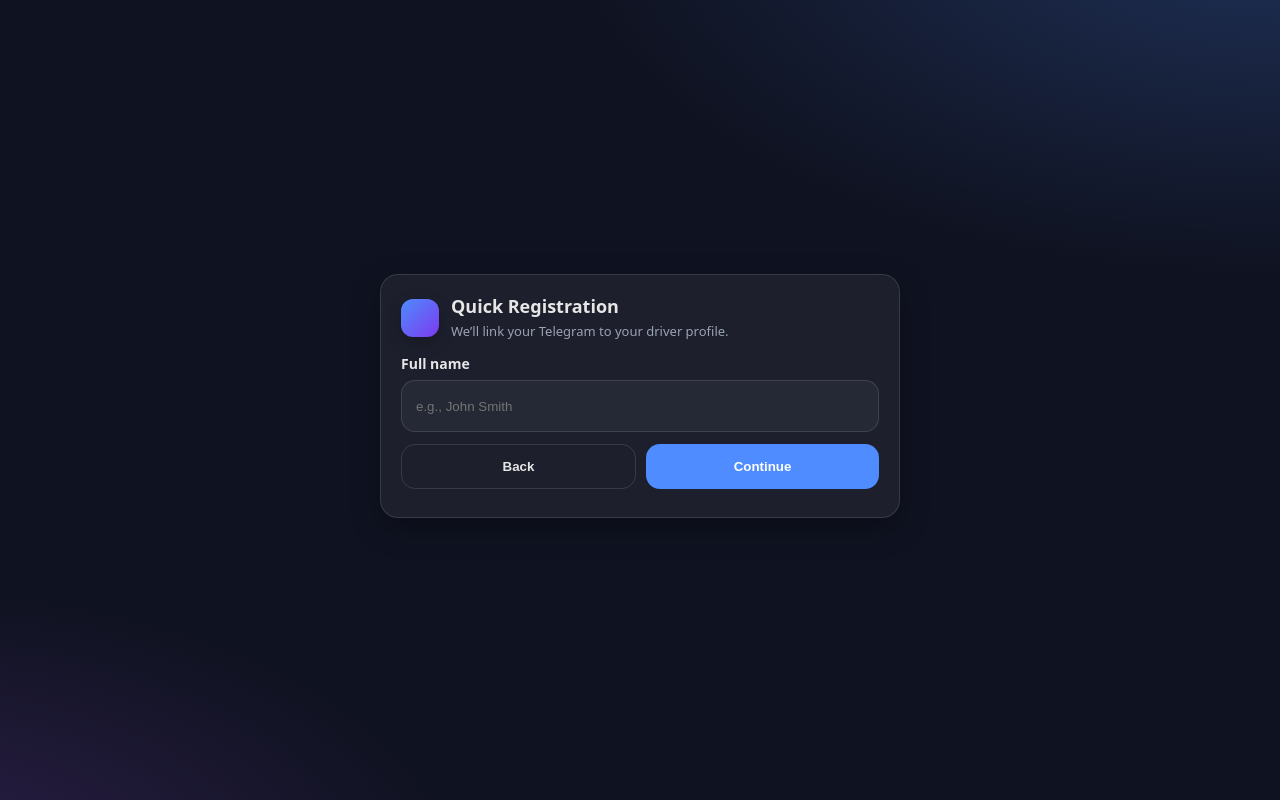
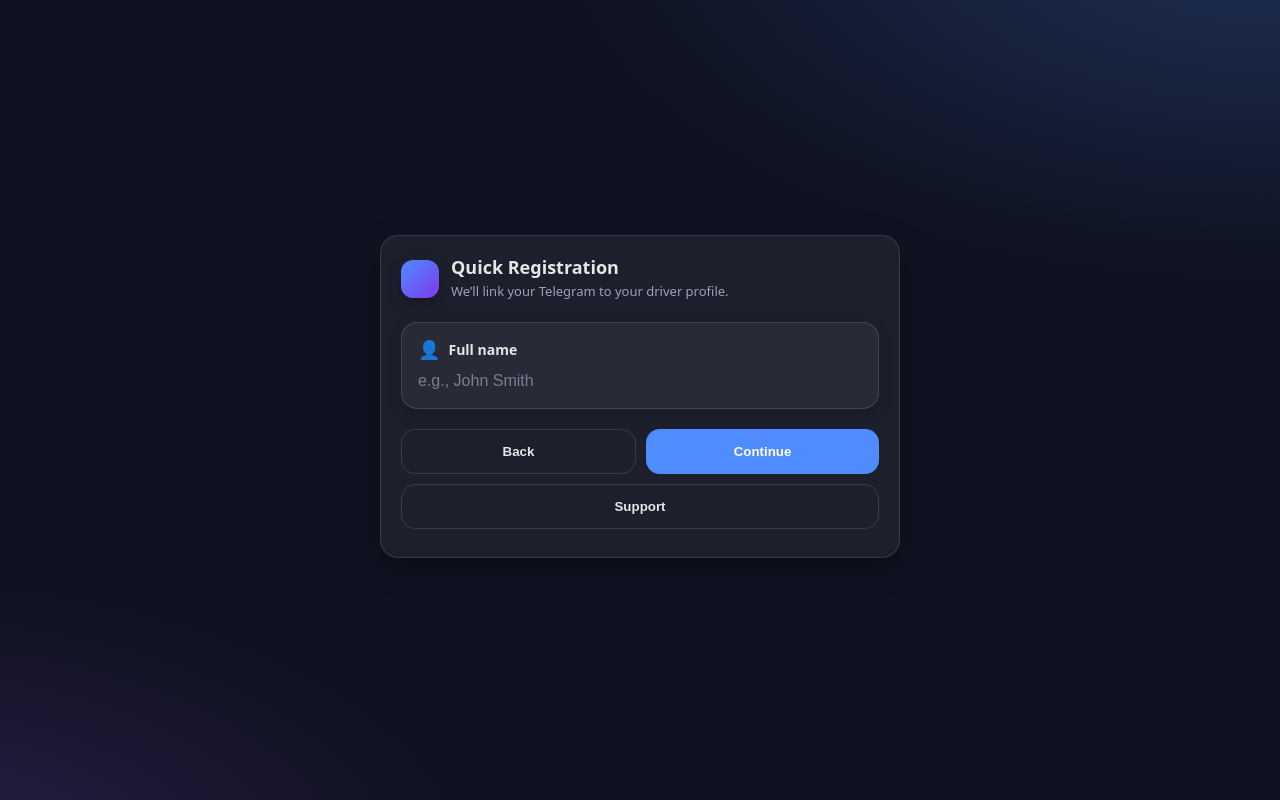
Before and after one commit to gargamel6666/dispatcheers-miniapp, a plain HTML site: page register.html in a window 1280 px wide. Drawn offline with Linux system fonts and the light colour scheme.

Commit message:
Update register.html

```diff
--- a/register.html
+++ b/register.html
@@ -44,7 +44,7 @@
       -webkit-backdrop-filter: blur(10px);
       padding:20px;
     }
-    .head{ display:flex; align-items:center; gap:12px; margin-bottom:12px; }
+    .head{ display:flex; align-items:center; gap:12px; margin-bottom: 20px; }
     .logo{
       width:38px; height:38px; border-radius:12px;
       background: linear-gradient(135deg, var(--accent), #7c3aed);
@@ -54,16 +54,47 @@
     h1{ font-size:18px; line-height:1.25; margin:0; }
     .sub{ color:var(--muted); font-size:13px; margin-top:4px; }
 
-    label{ display:block; font-weight:700; font-size:14px; margin:10px 0 6px; }
-    .input{
-      width:100%; height:52px; border-radius:14px;
-      border:1px solid var(--stroke);
-      background:rgba(255,255,255,0.04);
-      color:var(--text);
-      padding:0 14px; outline:none;
+    /* --- NEW INPUT TILE STYLES --- */
+    .input-tile {
+        /* Mimic the tile in index.html */
+        border: 1px solid var(--stroke);
+        border-radius: 16px;
+        padding: 16px;
+        background: rgba(255,255,255,0.05);
+        box-shadow: 0 6px 16px rgba(0,0,0,.15);
+        transition: box-shadow .12s ease, transform .12s ease;
+    }
+    .input-tile:focus-within {
+        /* Glow effect on focus */
+        box-shadow: 0 0 0 2px var(--accent), 0 6px 16px rgba(0,0,0,.15);
+        transform: translateY(-1px); /* Slight lift on focus */
     }
 
-    .row{ display:flex; gap:10px; margin-top:12px; }
+    label{
+      /* Label is now part of the tile structure */
+      display:flex; align-items:center; gap:8px;
+      font-weight:700; font-size:14px; margin:0 0 8px 0;
+      color:var(--text);
+    }
+    .tile-icon {
+        font-size: 18px; /* Icon size */
+        line-height: 1;
+    }
+
+    /* Actual input field, now transparent and borderless inside the tile */
+    .text-input{
+      width:100%; height:auto; border-radius:0;
+      border:none;
+      background:transparent;
+      color:var(--text);
+      padding:0; outline:none;
+      font-size:16px;
+    }
+    .text-input::placeholder { color: var(--muted); opacity: 0.7; }
+    /* --- END NEW INPUT TILE STYLES --- */
+
+
+    .row{ display:flex; gap:10px; margin-top: 20px; }
     .btn{
       flex:1; padding:14px 16px; border-radius:14px; border:0;
       background:var(--accent); color:var(--accentText); font-weight:800;
@@ -82,6 +113,14 @@
     .msg.ok{ color:#2ecc71; }
 
     .hint{ color:var(--muted); font-size:13px; margin-top:8px; }
+
+    .extra-row {
+        margin-top: 10px;
+    }
+    .extra-row .btn.secondary {
+        width: 100%; /* Make the support button full width */
+        flex: auto;
+    }
   </style>
 </head>
 <body>
@@ -94,14 +133,28 @@
       </div>
     </div>
 
-    <label for="fullName">Full name</label>
-    <input id="fullName" class="input" type="text" inputmode="text" autocomplete="off" placeholder="e.g., John Smith" />
-
+    <section class="input-tile">
+        <label for="fullName">
+            <span class="tile-icon">👤</span>Full name
+        </label>
+        <input
+            id="fullName"
+            class="text-input"
+            type="text"
+            inputmode="text"
+            autocomplete="off"
+            placeholder="e.g., John Smith"
+        />
+    </section>
     <div id="msg" class="msg"></div>
 
     <div class="row">
       <button id="backBtn" class="btn secondary" type="button">Back</button>
       <button id="goBtn" class="btn" type="button">Continue</button>
+    </div>
+
+    <div class="extra-row">
+        <button id="supportBtn" class="btn secondary" type="button">Support</button>
     </div>
 
     <div id="hint" class="hint"></div>
@@ -129,6 +182,9 @@
 
     // Back to menu
     document.getElementById('backBtn').onclick = () => location.replace('index.html');
+
+    // Support button logic
+    document.getElementById('supportBtn').onclick = () => location.replace('support.html');
 
     let inFlight = false;
 
```
